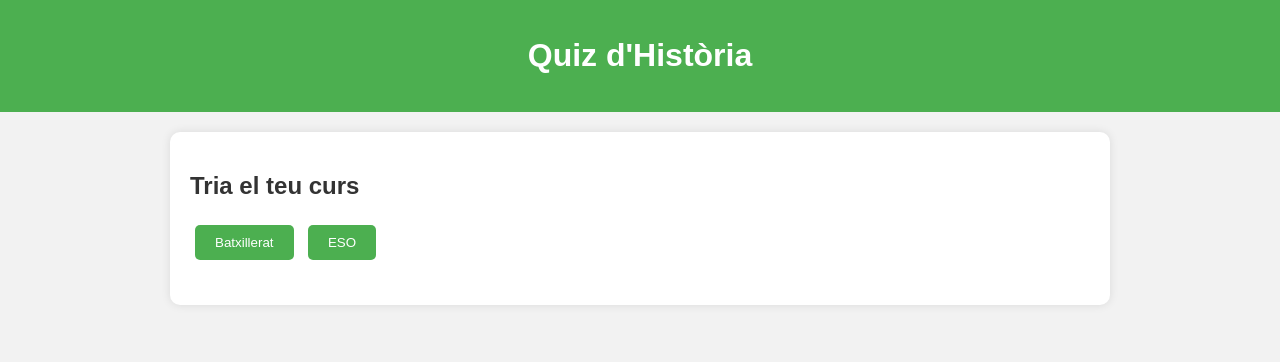
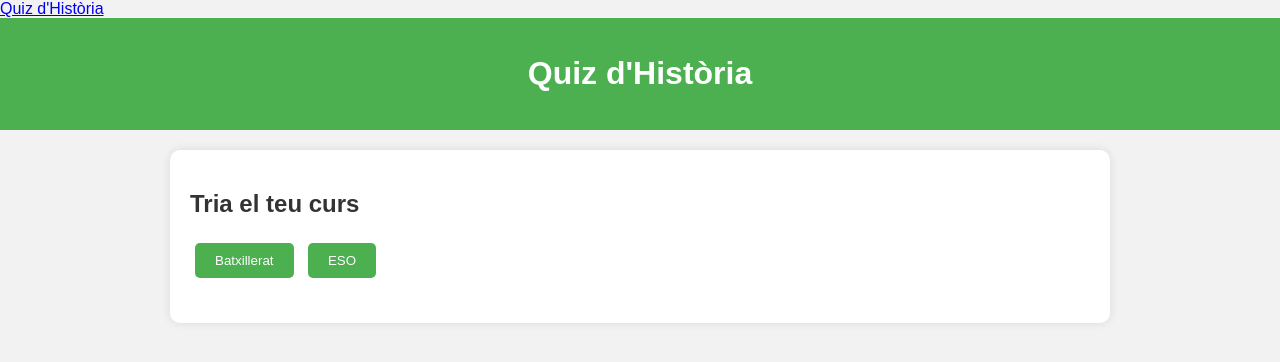
Before and after one commit to Cristina192837/arcade, a plain HTML site: page quiz.html in a window 1280 px wide. Drawn offline with Linux system fonts and the light colour scheme.

Commit message:
Update quiz.html

```diff
--- a/quiz.html
+++ b/quiz.html
@@ -1,5 +1,7 @@
 <!DOCTYPE html>
 <html lang="ca">
+    <a href="quiz.html">Quiz d'Història</a>
+
 <head>
     <meta charset="UTF-8">
     <meta name="viewport" content="width=device-width, initial-scale=1.0">
```
